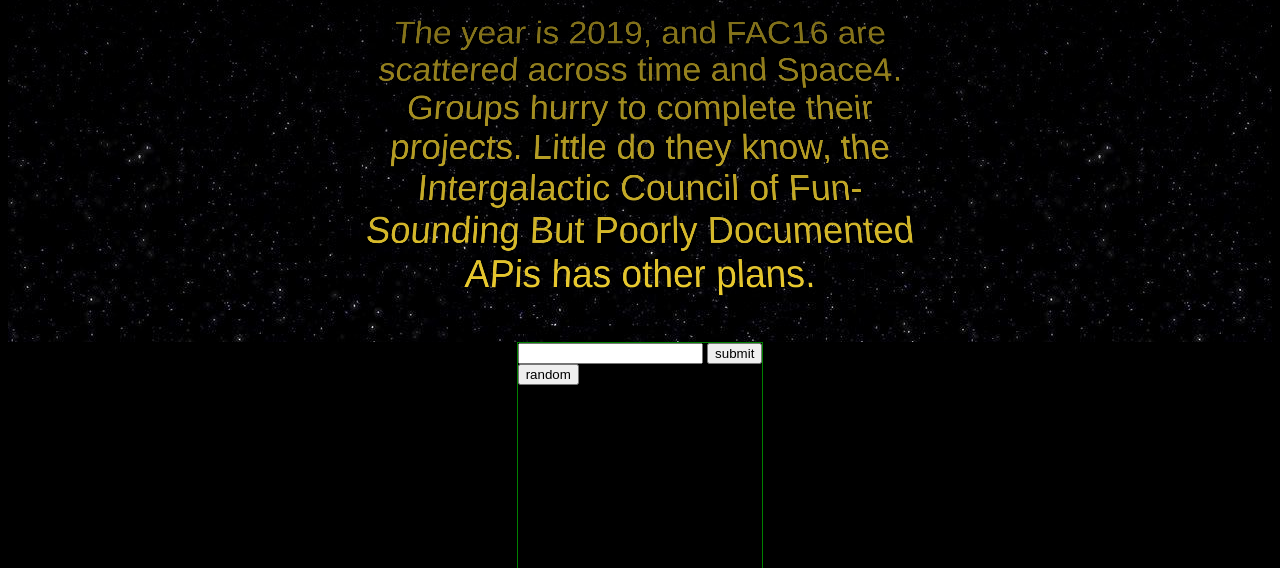
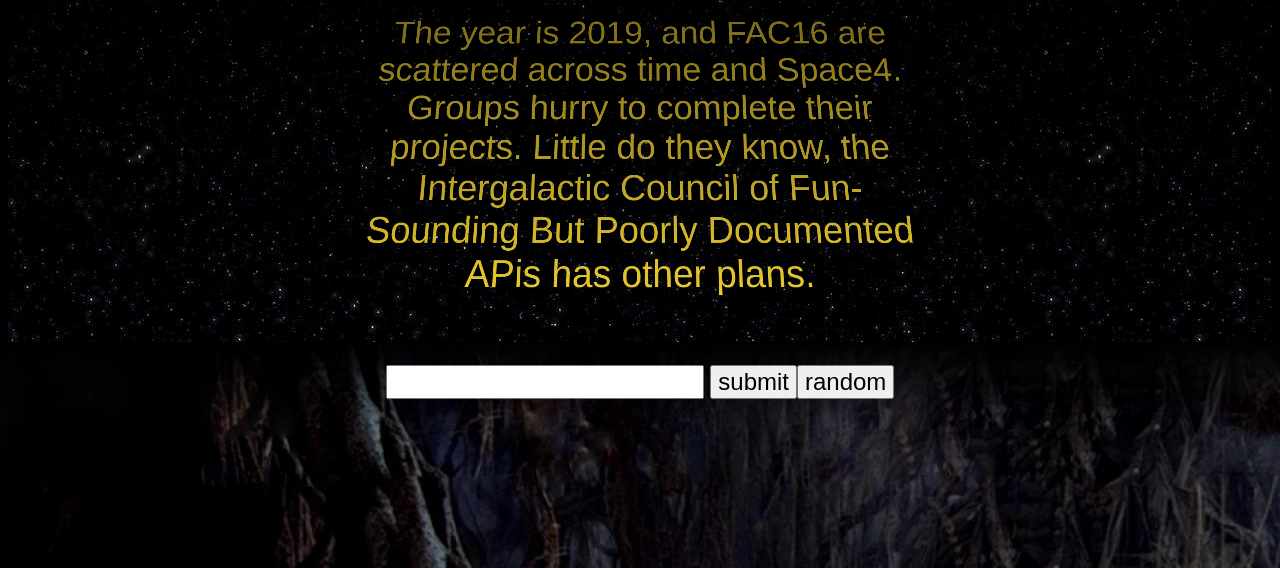
Before and after one commit to FAC-Sixteen/week-3-agony-yaunt, a website: page public/index.html in a window 1280 px wide. Shown: the part 384-952 px from the top of the page. Drawn offline with Linux system fonts and the light colour scheme.

Commit message:
form styling

```diff
--- a/public/index.html
+++ b/public/index.html
@@ -43,12 +43,13 @@
     </section>
 
     <section class="advice">
-      <form id="yoda-form" action="submit">
-        <input type="text" />
-        <button id="submit-button">submit</button>
-      </form>
-      <button id="random-button">random</button>
-
+      <div class="form__wrapper">
+        <form class="form" id="yoda-form" action="submit">
+          <input class="form__input" type="text" />
+          <button class="form__button" id="submit-button">submit</button>
+        </form>
+        <button class="form__button" id="random-button">random</button>
+      </div>
       <blockquote class="yodish"></blockquote>
     </section>
 
--- a/public/style.css
+++ b/public/style.css
@@ -88,8 +88,12 @@ header h2 {
   position: absolute;
   top: 0;
   width: 100%;
-  height: 100%;
-  background: linear-gradient(black, transparent);
+  height: 90vh;
+  background: linear-gradient(
+    rgba(0, 0, 0, 1) 0%,
+    rgba(0, 0, 0, 0) 90%,
+    rgba(0, 0, 0, 1) 100%
+  );
   z-index: 2;
 }
 
@@ -104,8 +108,30 @@ header h2 {
   }
 }
 
+.form__wrapper {
+  /* background-color: black; */
+  background-image: linear-gradient(black, transparent);
+  font-size: 1.5em;
+  width: 100vw;
+  height: 10vh;
+  display: flex;
+  justify-content: center;
+  align-items: center;
+  /* border: 1px solid green; */
+}
+
+.form__button {
+  font-size: inherit;
+}
+
+.form__input {
+  font-size: inherit;
+}
+
 .advice {
-  border: 1px solid green;
+  /* border: 1px solid green; */
+  background-color: darkolivegreen;
+  background-image: url(./assets/yoda-swamp-background.jpg);
   height: 100vh;
 }
 
```
Also changed, not shown: public/assets/yoda-swamp-background.jpg (added).
